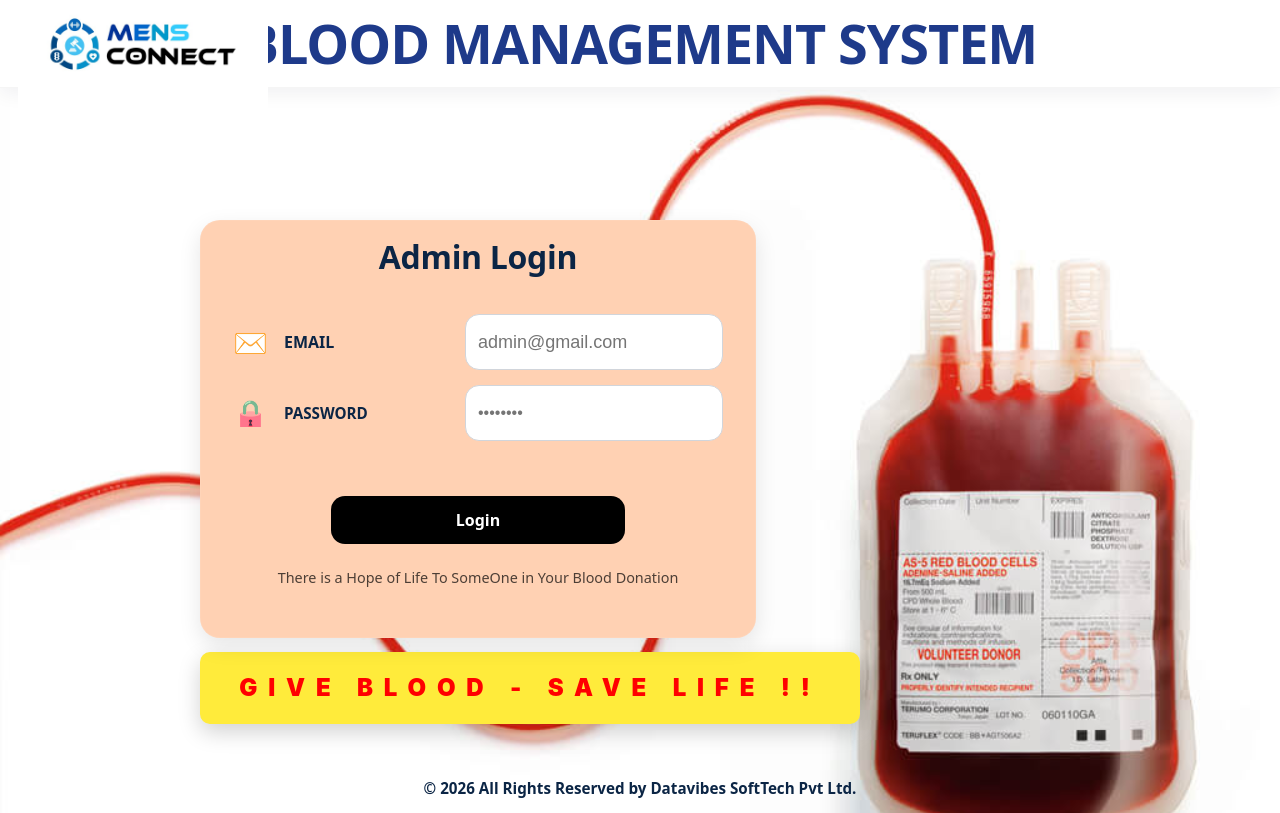
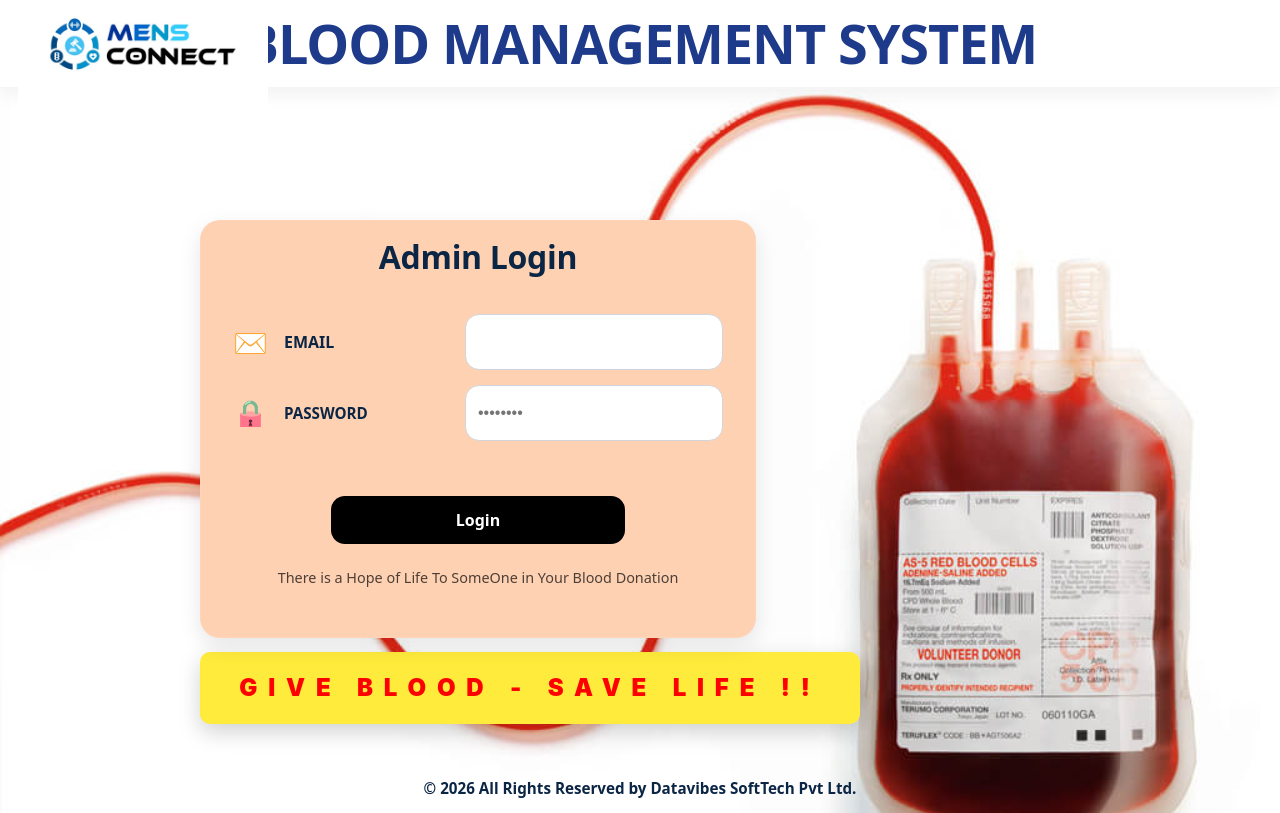
Before and after one commit to Vinodhkumar1102/MensConnect, a React (Vite) app in the folder admin/: page /login in a window 1280 px wide. Shown: the top 813 px of the page. Built offline with nearby package versions, Linux system fonts and the light colour scheme; no server answers.

Commit message:
fix(admin): remove saved email autofill and clear email placeholder

```diff
--- a/admin/src/pages/Login.jsx
+++ b/admin/src/pages/Login.jsx
@@ -13,10 +13,7 @@ export default function Login() {
   const [loading, setLoading] = useState(false)
   const [error, setError] = useState('')
 
-  useEffect(() => {
-    const savedEmail = localStorage.getItem('admin_email')
-    if (savedEmail) setEmail(savedEmail)
-  }, [])
+  // don't auto-fill email from localStorage to force manual entry
 
   // prevent body scrolling while login is displayed
   useEffect(() => {
@@ -78,7 +75,7 @@ export default function Login() {
                 <label className="form-label"><span className="emoji emoji-lg emoji-mail">✉️</span> Email</label>
                 <input
                   type="email"
-                  placeholder="admin@gmail.com"
+                  placeholder=""
                   value={email}
                   onChange={(e) => setEmail(e.target.value)}
                   className="login-input"
```
